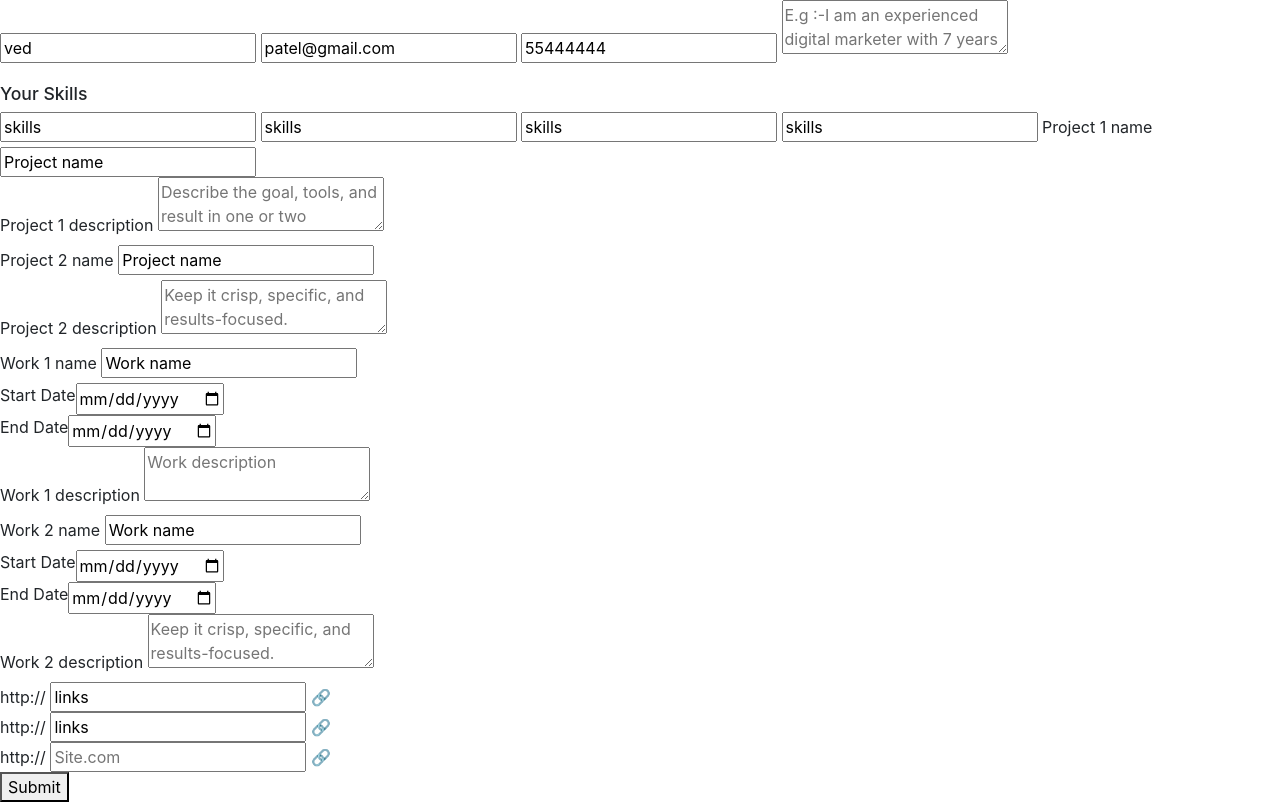
After one commit to Vedp12/Flask-Resme-builder, a Flask app: page /edit_page/1 in a window 1280 px wide. The commit adds this page. Run offline with Flask 3, Linux system fonts and the light colour scheme.

Commit message:
CRU completed

```diff
--- a/app.py
+++ b/app.py
@@ -22,24 +22,22 @@ def detail():
         Full_name = request.form["Full_name"]
         email = request.form["email"]
         phone = request.form["phone"]
-        address = request.form["address"]
 
         Resume_header = Header_model(
             Full_name=Full_name,
             email=email,
             phone=phone,
-            address=address
         )
         db.session.add(Resume_header)
         db.session.commit()
-        return redirect(url_for("Template", header_id=Resume_header.Template_id))
+        return redirect(url_for("Description", header_id=Resume_header.Template_id))
 
     return render_template("Header_section.html")
 
 
 
-@app.route("/Template/<int:header_id>",methods = ["GET","POST"])
-def Template(header_id):
+@app.route("/Description/<int:header_id>",methods = ["GET","POST"])
+def Description(header_id):
 
     if request.method == "POST":
         User_Description = request.form["User_Description"]
@@ -123,23 +121,74 @@ def link_template(header_id):
          )
          db.session.add(Resume_links)
          db.session.commit()
-         return redirect(url_for("main_page",header_id = Resume_links.web_link_id))
+         return redirect(url_for("main",header_id = Resume_links.web_link_id))
     return render_template("link_section.html")
 
-
-@app.route("/main/<int:header_id>",methods = ["GET","POST"])
-def main_page(header_id):
-    Header= Header_model.query.get_or_404(header_id)
-    Description= Description_model.query.get_or_404(header_id)
-    Project= Project_model.query.get_or_404(header_id)
-    Work= Work_model.query.get_or_404(header_id)
-    web_link= web_link_model.query.get_or_404(header_id)
+@app.route("/main/<int:header_id>")
+def main(header_id):
+    Header = Header_model.query.get_or_404(header_id)
+    Description = Description_model.query.get_or_404(header_id)
+    Project = Project_model.query.get_or_404(header_id)
+    Work = Work_model.query.get_or_404(header_id)
+    web_link = web_link_model.query.get_or_404(header_id)
     return render_template("main.html",
                            Header = Header,
                            Description = Description,
                            Project = Project,
                            Work = Work,
                            web_link = web_link,
+                           header_id = header_id
                            )
+
+@app.route("/edit_page/<int:header_id>",methods = ["GET","POST"])
+def edit_page(header_id):
+    # get_or_404 returns the model instance directly
+    Header = Header_model.query.get_or_404(header_id)
+    Description = Description_model.query.get_or_404(header_id)
+    Project = Project_model.query.get_or_404(header_id)
+    Work = Work_model.query.get_or_404(header_id)
+    web_link = web_link_model.query.get_or_404(header_id)
+
+    if request.method == "POST":
+        # Update Header
+        if Header:
+            Header.Full_name = request.form.get("Full_name", Header.Full_name)
+            Header.email = request.form.get("email", Header.email)
+            Header.phone = request.form.get("phone", Header.phone)
+        # Update Description
+        if Description:
+            Description.User_Description = request.form.get("User_Description", Description.User_Description)
+            Description.skills1 = request.form.get("skills1", Description.skills1)
+            Description.skills2 = request.form.get("skills2", Description.skills2)
+            Description.skills3 = request.form.get("skills3", Description.skills3)
+            Description.skills4 = request.form.get("skills4", Description.skills4)
+        # Update Project
+        if Project:
+            Project.Project_name1 = request.form.get("Project_name1", Project.Project_name1)
+            Project.Project_name2 = request.form.get("Project_name2", Project.Project_name2)
+            Project.Project_description1 = request.form.get("Project_description1", Project.Project_description1)
+            Project.Project_description2 = request.form.get("Project_description2", Project.Project_description2)
+        # Update Work
+        if Work:
+            Work.Work_name1 = request.form.get("Work_name1", Work.Work_name1)
+            Work.Work_name2 = request.form.get("Work_name2", Work.Work_name2)
+            Work.Work_description1 = request.form.get("Work_description1", Work.Work_description1)
+            Work.Work_description2 = request.form.get("Work_description2", Work.Work_description2)
+        # Update web links
+        if web_link:
+            web_link.web_link1 = request.form.get("web_link1", web_link.web_link1)
+            web_link.web_link2 = request.form.get("web_link2", web_link.web_link2)
+            web_link.web_link3 = request.form.get("web_link3", web_link.web_link3)
+
+        db.session.commit()
+        return redirect(url_for("main", header_id=header_id))
+    return render_template("edit_page.html",
+                           header_id=header_id,
+                           Header = Header,
+                           Description = Description,
+                           Project = Project,
+                           Work = Work,
+                           web_link = web_link,)
+
 if __name__ == "__main__":
     app.run(debug=True, port=8001)
--- a/templates/Template.html
+++ b/templates/Template.html
@@ -21,9 +21,9 @@
             <div class="resume_data">
                 <!-- Header: Personal Info -->
                 <header class="Resume_Data_header">
-                    <h2>{{ headers.Full_name }}</h2>
+                    <h2>{% block  content %}</h2>
                     <p class="detail_header">
-                        <b>{{ headers.email }} | {{ headers.phone }} | {{ headers.address }}</b>
+                        <b>{{% block  email %}} | {% block phone %}</b>
                     </p>
                 </header>
                 <div class="Resume_Data_body">
--- /dev/null
+++ b/templates/edit_page.html
@@ -0,0 +1,210 @@
+
+<!--* This is main template folder  -->
+<!DOCTYPE html>
+<html lang="en">
+<head>
+    <meta charset="UTF-8">
+    <meta name="viewport" content="width=device-width, initial-scale=1.0">
+    <title>Resume Template</title>
+    <link
+        rel="stylesheet"
+        href="https://cdn.jsdelivr.net/npm/bootstrap@4.3.1/dist/css/bootstrap.min.css"
+        integrity="sha384-ggOyR0iXCbMQv3Xipma34MD+dH/1fQ784/j6cY/iJTQUOhcWr7x9JvoRxT2MZw1T"
+        crossorigin="anonymous"
+    />
+    <link rel="stylesheet" href="{{ url_for('static', filename='css/Template.css') }}"/>
+</head>
+<body>
+                <form method="post">
+                    <input
+        placeholder="Enter Name"
+        class="input-style"
+        type="text"
+        name="Full_name"
+        value="{{ Header.Full_name }}"
+      />
+
+      <input
+        placeholder="Enter Email"
+        class="input-style"
+        type="email"
+        name="email"
+        value="{{ Header.email }}"
+      />
+
+      <input
+        placeholder="Enter Phone"
+        class="input-style"
+        type="number"
+        name="phone"
+        value="{{ Header.phone }}"
+      />
+      <textarea placeholder="E.g :-I am an experienced digital marketer with 7 years of expertise in brand strategy." class="input-style"  name="User_Description" value="{{ Description.User_Description }}"></textarea>
+                        <h3 style="margin-top: 20px; font-size: 1.1em;">Your Skills</h3>
+                        <input type="text" placeholder="Skill 1" class="input-style" name="skills1" value="{{ Description.skills1 }}">
+                        <input type="text" placeholder="Skill 2" class="input-style" name="skills2" value="{{ Description.skills2 }}">
+                        <input type="text" placeholder="Skill 3" class="input-style" name="skills3" value="{{ Description.skills3 }}">
+                        <input type="text" placeholder="Skill 4" class="input-style" name="skills4" value="{{ Description.skills4 }}">
+                    <label for="Project_name1">Project 1 name</label>
+          <input
+            type="text"
+            name="Project_name1"
+            id="Project_name1"
+            class="form-input"
+            placeholder="Example: Resume Builder Dashboard"
+            value="{{ Project.Project_name1 }}"
+          />
+        </div>
+
+        <div class="field-group">
+          <label for="Project_description1">Project 1 description</label>
+          <textarea
+            name="Project_description1"
+            id="Project_description1"
+            class="form-textarea"
+            placeholder="Describe the goal, tools, and result in one or two sentences."
+            value="{{ Project.Project_description1 }}"
+          ></textarea>
+        </div>
+
+        <div class="field-group">
+          <label for="Project_name2">Project 2 name</label>
+          <input
+            type="text"
+            name="Project_name2"
+            id="Project_name2"
+            class="form-input"
+            placeholder="Example: Portfolio Site Refresh"
+            value="{{ Project.Project_name2 }}"
+          />
+        </div>
+
+        <div class="field-group">
+          <label for="Project_description2">Project 2 description</label>
+          <textarea
+            name="Project_description2"
+            id="Project_description2"
+            class="form-textarea"
+
+            placeholder="Keep it crisp, specific, and results-focused."
+          ></textarea>
+          <div class="field-group">
+          <label for="Project_name1">Work 1 name</label>
+          <input
+            type="text"
+            name="Work_name1"
+            id="Project_name1"
+            class="form-input"
+            placeholder="Example: Resume Builder Dashboard"
+            value="{{ Work.Work_name1 }}"
+          />
+        </div>
+        <div class="date-range">
+          <div class="input-group">
+            <label for="startdate_1">Start Date</label>
+            <input type="date" name="startdate_1" id="startdate_1" />
+          </div>
+
+          <div class="input-group">
+            <label for="enddate_1">End Date</label>
+            <input type="date" name="enddate_1" id="enddate_1" />
+          </div>
+        </div>
+        <div class="field-group">
+          <label for="Project_description1">Work 1 description</label>
+          <textarea
+            name="Work_description1"
+            id="Project_description1"
+            class="form-textarea"
+            placeholder="{{ Work.Work_description2 }}"
+
+            ></textarea>
+        </div>
+
+        <div class="field-group">
+          <label for="Project_name2">Work 2 name</label>
+          <input
+            type="text"
+            name="Work_name2"
+            id="Project_name2"
+            class="form-input"
+            placeholder="Example: Portfolio Site Refresh"
+            value="{{ Work.Work_name2 }}"
+          />
+        </div>
+        <div class="date-range">
+          <div class="input-group">
+            <label for="startdate_1">Start Date</label>
+            <input type="date" name="startdate_2" id="startdate_1" />
+          </div>
+
+          <div class="input-group">
+            <label for="enddate_1">End Date</label>
+            <input type="date" name="enddate_2" id="enddate_1" />
+          </div>
+        </div>
+        <div class="field-group">
+          <label for="Project_description2">Work 2 description</label>
+          <textarea
+            name="Work_description2"
+            id="Project_description2"
+            class="form-textarea"
+            placeholder="Keep it crisp, specific, and results-focused."
+          ></textarea>
+          <div class="link-page">
+        <div class="link-list">
+          <div class="link_conainer">
+            <span class="prefix">http://</span>
+            <input
+              class="myinput-link"
+              placeholder="Site.com"
+              name="web_link1"
+              value="{{  web_link.web_link1 }}"
+            />
+            <span class="link-icon"> 🔗 </span>
+          </div>
+        </div>
+      </div>
+
+      <div class="link-page">
+        <div class="link-list">
+          <div class="link_conainer">
+            <span class="prefix">http://</span>
+            <input
+              class="myinput-link"
+              placeholder="Site.com"
+              name="web_link2"
+              value="{{ web_link.web_link1 }}"
+            />
+            <span class="link-icon"> 🔗 </span>
+          </div>
+        </div>
+      </div>
+
+      <div class="link-page">
+        <div class="link-list">
+          <div class="link_conainer">
+            <span class="prefix">http://</span>
+            <input
+              class="myinput-link"
+              placeholder="Site.com"
+              name="web_link3"
+            />
+            <span class="link-icon"> 🔗 </span>
+          </div>
+        </div>
+      </div>
+        <button type="submit">Submit</button>
+                </form>
+
+</body>
+ <script src="https://code.jquery.com/jquery-3.3.1.slim.min.js"
+        integrity="sha384-q8i/X+965DzO0rT7abK41JStQIAqVgRVzpb5zoSMXKp4YfRvH+8abtTE1Pi6jizo"
+        crossorigin="anonymous"></script>
+    <script src="https://cdn.jsdelivr.net/npm/popper.js@1.14.7/dist/umd/popper.min.js"
+        integrity="sha384-UO2eT0CpHqdSJQ6hJty5KVphtPhzWj9WO1clHTMGa3JDZwrnQq4sF86dIHNDz0W1"
+        crossorigin="anonymous"></script>
+    <script src="https://cdn.jsdelivr.net/npm/bootstrap@4.3.1/dist/js/bootstrap.min.js"
+        integrity="sha384-JjSmVgyd0p3pXB1rRibZUAYoIIy6OrQ6VrjIEaFf/nJGzIxFDsf4x0xIM+B07jRM"
+        crossorigin="anonymous"></script>
+</html>
--- a/templates/link_section.html
+++ b/templates/link_section.html
@@ -53,7 +53,7 @@
         </div>
       </div>
 
-      <button class="add-link-btn" type="submit">Add Link</button>
+      <button class="add-link-btn" type="submit">Enter</button>
     </form>
   </body>
 </html>
--- a/templates/models.py
+++ b/templates/models.py
@@ -8,19 +8,16 @@ class Header_model(db.Model):
     Full_name = db.Column(db.String(),nullable=False)
     email = db.Column(db.String(),nullable=False)
     phone = db.Column(db.BigInteger, nullable=False)
-    address = db.Column(db.String(),nullable = False)
 
     def __init__(
         self,
         Full_name,
         email,
         phone,
-        address,
     ):
         self.Full_name = Full_name
         self.email = email
         self.phone = phone
-        self.address = address
 
     def __repr__(self):
         return f"{ self.Full_name }, { self.email }, { self.phone }"
```
Also changed, not shown: templates/Header_section.html (+1 -8 lines), templates/main.html (+105 -28 lines), instance/Resume.db, 1 other file.
